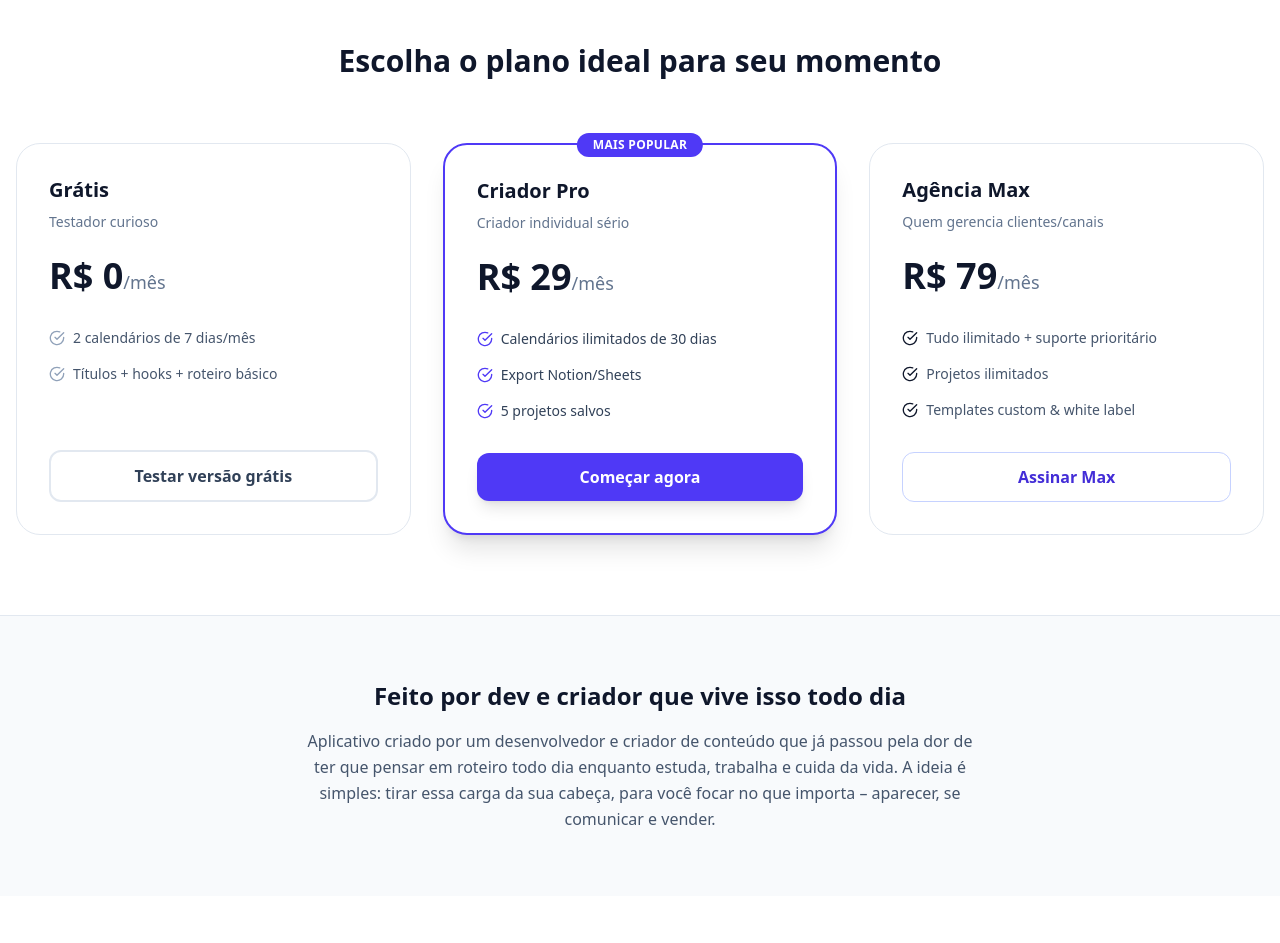
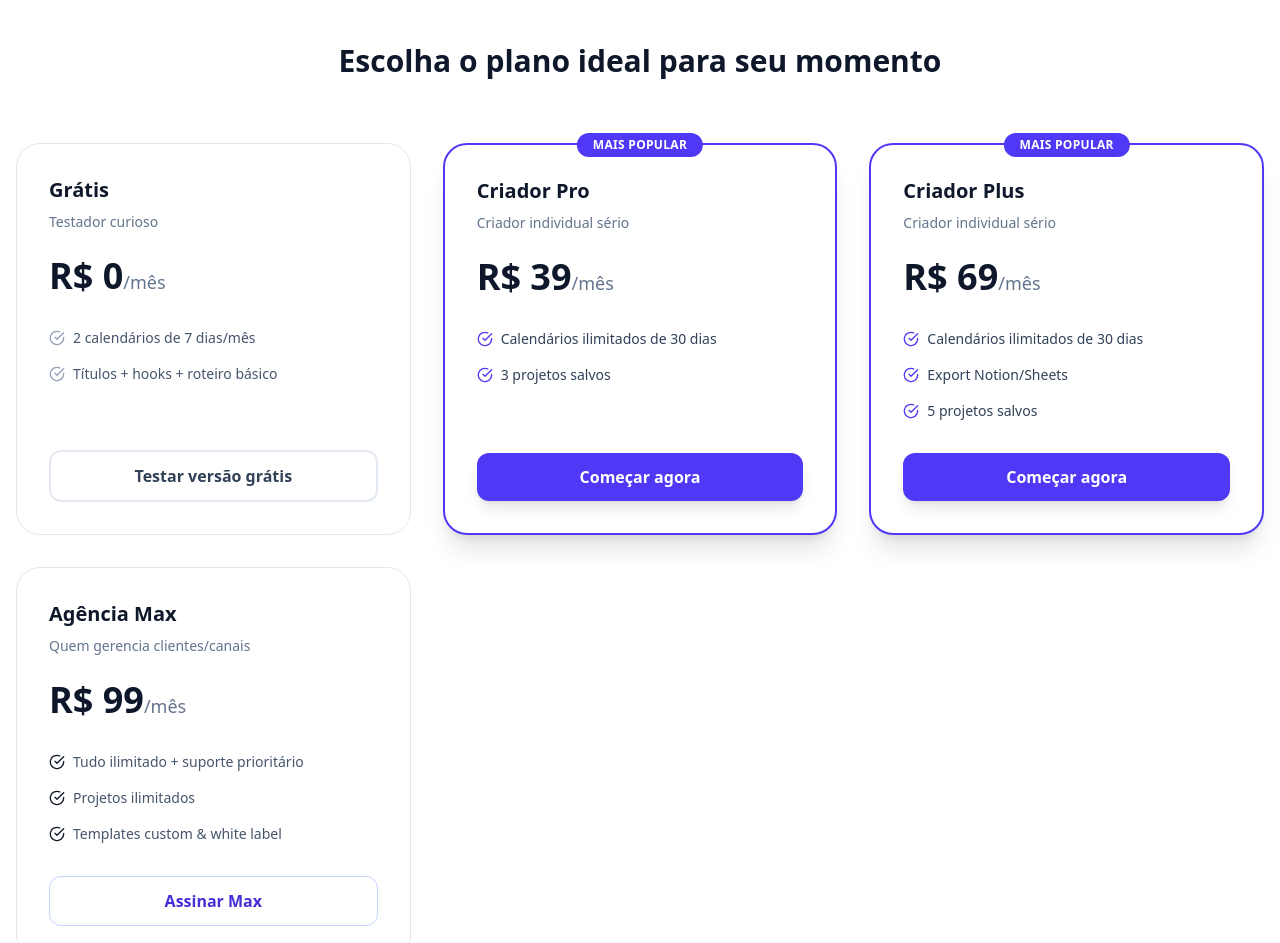
Before and after one commit to matheuskendi/groadmapia, a React (Vite) app: page / in a window 1280 px wide. Shown: the part 2400-3343 px from the top of the page. Built offline with nearby package versions, Linux system fonts and the light colour scheme; no server answers.

Commit message:
Atualizando planos de preços na landing page

```diff
--- a/api/generate.ts
+++ b/api/generate.ts
@@ -68,7 +68,7 @@ export default async function handler(req: any, res: any) {
       IMPORTANTE:
       1. Gere o planejamento para as 4 semanas completas.
       2. O array "calendario" deve conter aproximadamente ${request.frequency * 4} itens (posts).
-      3. Organize o campo "dia" para indicar a sequência (ex: "Dia 1 - Post 1", "Dia 2 - Post 2", ..., "Dia x - Post X").
+      3. Organize o campo "dia" para indicar a sequência (ex: "Semana 1 - Post 1", "Semana 1 - Post 2", ..., "Semana 4 - Post X").
       4. Não pare na primeira semana. O usuário precisa do mês todo.
     `;
 
--- a/components/LandingPage.tsx
+++ b/components/LandingPage.tsx
@@ -199,14 +199,40 @@ const LandingPage: React.FC<LandingPageProps> = ({ onAuth }) => {
             </button>
           </div>
 
-          {/* Criador Pro */}
+          {/* Criador Plus */}
           <div className="p-8 rounded-3xl border-2 border-indigo-600 bg-white relative shadow-xl flex flex-col">
             <div className="absolute -top-3 left-1/2 transform -translate-x-1/2 bg-indigo-600 text-white px-4 py-1 rounded-full text-xs font-bold uppercase tracking-wide">
               Mais Popular
             </div>
             <h3 className="text-xl font-bold text-slate-900 mb-2">Criador Pro</h3>
             <p className="text-slate-500 text-sm mb-6">Criador individual sério</p>
-            <div className="text-4xl font-bold text-slate-900 mb-8">R$ 29<span className="text-lg font-normal text-slate-500">/mês</span></div>
+            <div className="text-4xl font-bold text-slate-900 mb-8">R$ 39<span className="text-lg font-normal text-slate-500">/mês</span></div>
+            <ul className="space-y-4 mb-8 flex-1">
+              <li className="flex items-start gap-2 text-slate-700 font-medium text-sm">
+                <CheckCircle className="h-4 w-4 text-indigo-600 shrink-0 mt-0.5" />
+                Calendários ilimitados de 30 dias
+              </li>
+              <li className="flex items-start gap-2 text-slate-700 font-medium text-sm">
+                <CheckCircle className="h-4 w-4 text-indigo-600 shrink-0 mt-0.5" />
+                3 projetos salvos
+              </li>
+            </ul>
+            <button
+                onClick={() => onAuth('SIGNUP')}
+                className="w-full py-3 px-4 rounded-xl bg-indigo-600 text-white font-bold hover:bg-indigo-700 shadow-lg transition-colors"
+            >
+              Começar agora
+            </button>
+          </div>
+
+          {/* Criador Pro */}
+          <div className="p-8 rounded-3xl border-2 border-indigo-600 bg-white relative shadow-xl flex flex-col">
+            <div className="absolute -top-3 left-1/2 transform -translate-x-1/2 bg-indigo-600 text-white px-4 py-1 rounded-full text-xs font-bold uppercase tracking-wide">
+              Mais Popular
+            </div>
+            <h3 className="text-xl font-bold text-slate-900 mb-2">Criador Plus</h3>
+            <p className="text-slate-500 text-sm mb-6">Criador individual sério</p>
+            <div className="text-4xl font-bold text-slate-900 mb-8">R$ 69<span className="text-lg font-normal text-slate-500">/mês</span></div>
             <ul className="space-y-4 mb-8 flex-1">
               <li className="flex items-start gap-2 text-slate-700 font-medium text-sm">
                 <CheckCircle className="h-4 w-4 text-indigo-600 shrink-0 mt-0.5" />
@@ -233,7 +259,7 @@ const LandingPage: React.FC<LandingPageProps> = ({ onAuth }) => {
           <div className="p-8 rounded-3xl border border-slate-200 bg-white flex flex-col">
             <h3 className="text-xl font-bold text-slate-900 mb-2">Agência Max</h3>
             <p className="text-slate-500 text-sm mb-6">Quem gerencia clientes/canais</p>
-            <div className="text-4xl font-bold text-slate-900 mb-8">R$ 79<span className="text-lg font-normal text-slate-500">/mês</span></div>
+            <div className="text-4xl font-bold text-slate-900 mb-8">R$ 99<span className="text-lg font-normal text-slate-500">/mês</span></div>
             <ul className="space-y-4 mb-8 flex-1">
               <li className="flex items-start gap-2 text-slate-600 text-sm">
                 <CheckCircle className="h-4 w-4 text-slate-900 shrink-0 mt-0.5" />
```
